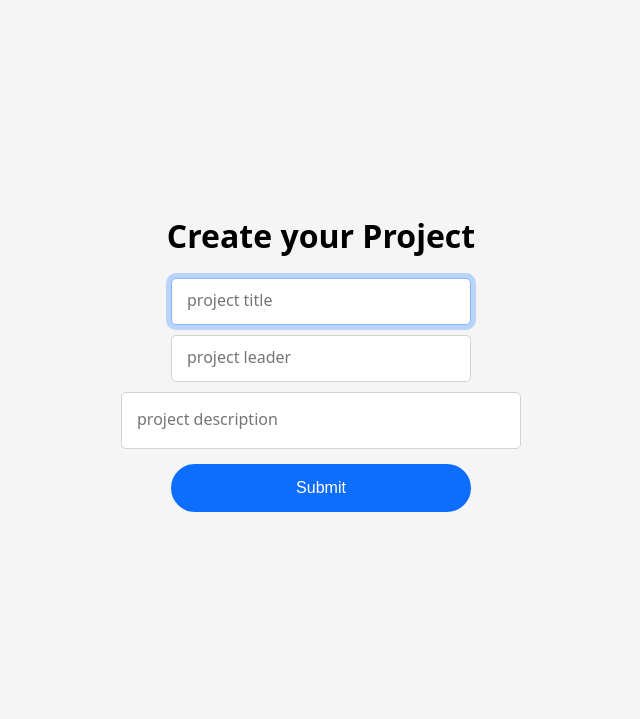
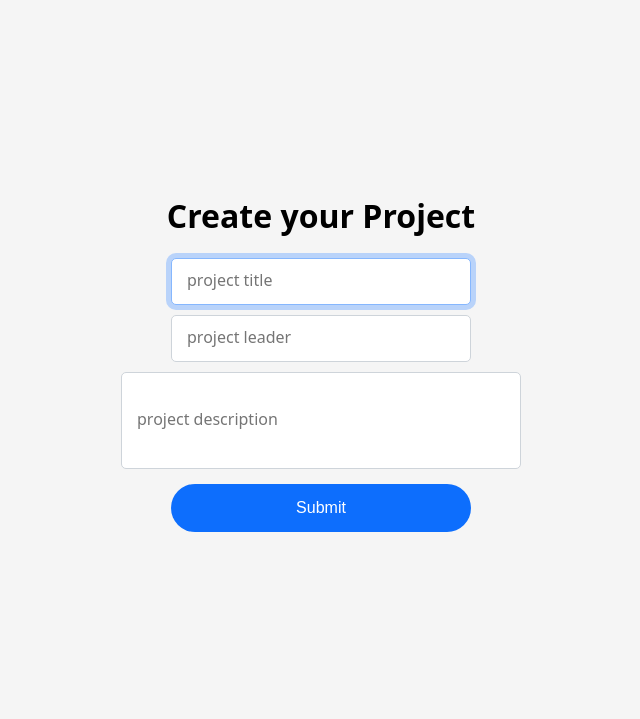
Before and after one commit to Haitham030303/AgileProject, a Flask app: page /add_project in a window 1280 px wide. Shown: the part 30-749 px from the top of the page, without its empty margins (319-959 px from the left). Run offline with Flask 2, Linux system fonts and the light colour scheme.

Commit message:
cleaning up

```diff
--- a/static/css/main.css
+++ b/static/css/main.css
@@ -66,17 +66,18 @@ h1 {
 }
 
 
-input[type="project_description"]
+input[type="project description"]
 {
     border: 1px solid #ced4da;
-    margin-bottom: 1rem;
+    box-sizing: border-box;
+    margin-bottom: 5rem;
     padding: 1.5rem;
     padding-right: 0;
     border-radius: 5px;
     transition: border-color 0.5s, box-shadow 0.5s;
 }
 
-input[type="project_description"]
+input[type="project description"]
 {
     outline: none;
     width: 100%;
@@ -87,7 +88,7 @@ input[type="project_description"]
 input[type="text"],
 input[type="email"],
 input[type="title"],
-input[type="project_leader"],
+input[type="project leader"],
 input[type="password"] {
   border: 1px solid #ced4da;
   margin-bottom: 1rem;
@@ -99,8 +100,8 @@ input[type="password"] {
 
 input[type="text"]:focus,
 input[type="title"]:focus,
-input[type="project_leader"]:focus,
-input[type="project_description"]:focus,
+input[type="project leader"]:focus,
+input[type="project description"]:focus,
 input[type="email"]:focus,
 input[type="password"]:focus {
   border-color: #86b7fe;
@@ -109,7 +110,7 @@ input[type="password"]:focus {
 
 input[type="text"],
 input[type="title"],
-input[type="project_leader"],
+input[type="project leader"],
 input[type="email"],
 input[type="password"],
 button {
--- a/templates/add_project.html
+++ b/templates/add_project.html
@@ -20,19 +20,19 @@
     <input
     autocomplete="off"
     class="form-control mx-auto w-auto"
-    type="project_leader"
+    type="project leader"
     minlength="5"
     maxlength="255"
-    name="project_leader"
+    name="project leader"
     placeholder="project leader"
     />
   </div>
 
   <div class="mb-3 project_description">
     <input
-    autocomplete="on"
+    autocomplete="off"
     class="form-control mx-auto w-auto"
-    type="project_description"
+    type="project description"
     minlength="5"
     maxlength="500"
     name="project description"
```
